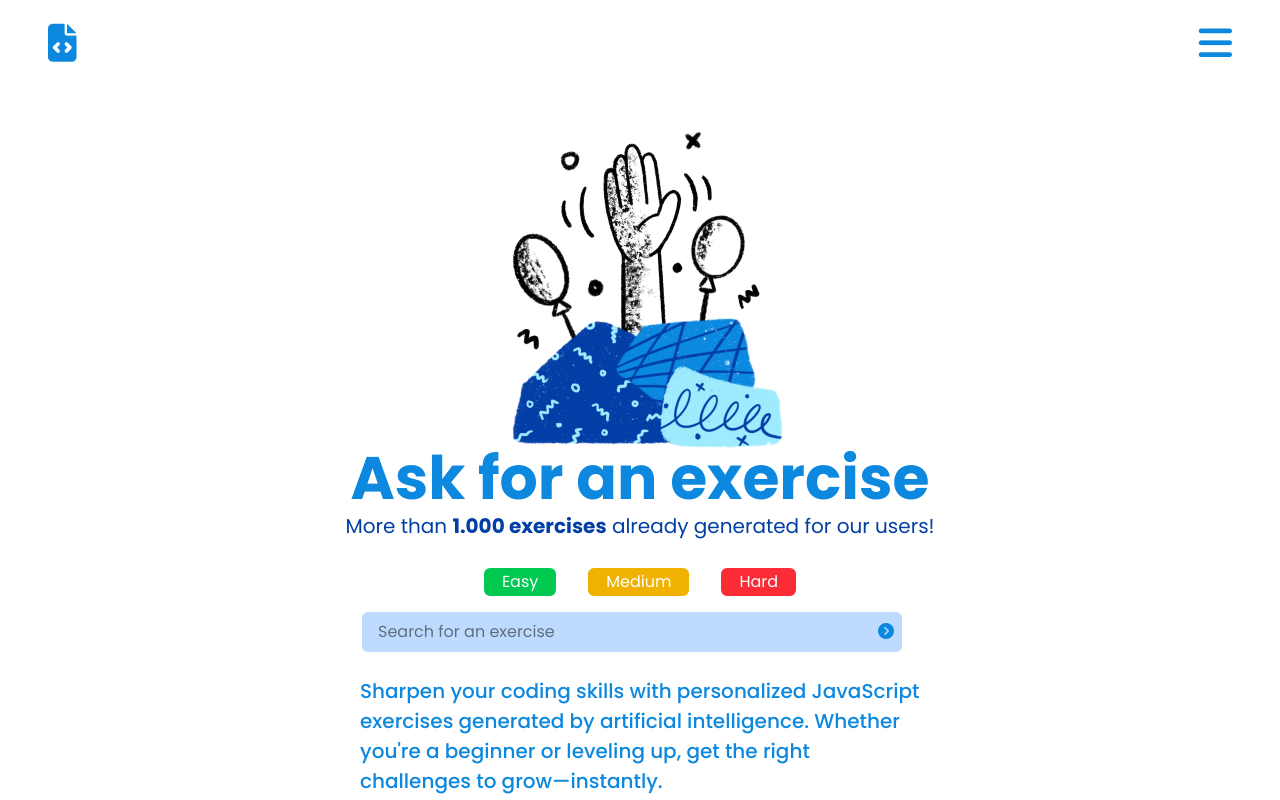
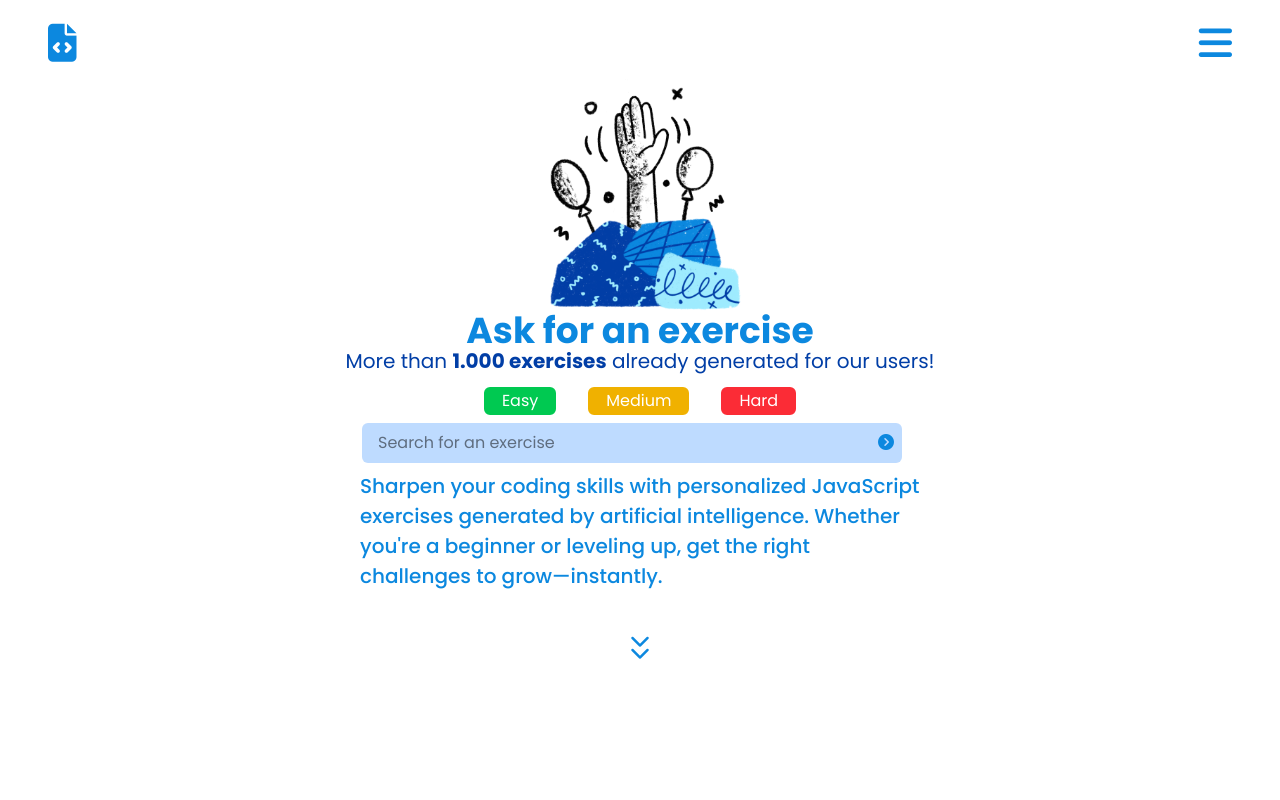
Before and after one commit to gabrielVolponi/code-drill, a website: page index.html in a window 1280 px wide. Shown: the top 800 px of the page. Drawn offline with nearby package versions, Linux system fonts and the light colour scheme.

Commit message:
Distanciamento dos itens para telas xl

```diff
--- a/index.html
+++ b/index.html
@@ -47,17 +47,17 @@
 
 
     <main>
-        <section id="exercises" class="pt-25 lg:pt-10 hero flex flex-col items-center w-full min-h-screen sm:pt-15">
-            <img class="w-3/4 h-3/5 lg:w-[512px] sm:w-[420px]  " src="images/Welcome.png" alt="Ilustração Hero">
+        <section id="exercises" class="pt-25 md:0 xl:mt-[-6%] 2xl:pt-10 2xl:mt-0 hero flex flex-col items-center w-full min-h-screen 2xl:pt-15">
+            <img class="w-3/4 h-3/5 2xl:w-[512px]  sm:w-[420px] xl:w-[360px] " src="images/Welcome.png" alt="Ilustração Hero">
             <div class="relative -top-2 text-center ">
-                <h1 class="text-[#0C88DF] font-bold text-4xl m-1 lg:text-6xl lg:mt-[-6rem] sm:mt-[-4rem] sm:text-5xl ">
+                <h1 class="text-[#0C88DF] font-bold text-4xl m-1 2xl:text-6xl 2xl:mt-[-6rem] sm:mt-[-4rem] xl:text-4xl sm:text-5xl ">
                     Ask for an exercise</h1>
 
-                <p class="w-100 text-sm text-center mb-6 text-[#013EA6] sm:text-xl sm:w-auto">More than <strong>1.000
+                <p class="w-100 text-sm text-center mb-6 text-[#013EA6] sm:text-xl sm:w-auto xl:mt-[-0.5rem] 2xl:mt-0">More than <strong>1.000
                         exercises</strong>
                     already generated for our users!</p>
             </div>
-            <div class="flex gap-8  mb-6 justify-center relative -top-2 sm:pt-1">
+            <div class="flex gap-8  mb-6 justify-center relative -top-2 xl:mt-[-1rem] 2xl:mt-0 sm:pt-1">
                 <p class="border-2 px-4 rounded-md text-white bg-green-500 border-green-500">Easy</p>
                 <p class="border-2 px-4 rounded-md text-white bg-yellow-500 border-yellow-500">Medium</p>
                 <p class="border-2 px-4 rounded-md text-white bg-red-500 border-red-500">Hard</p>
@@ -67,15 +67,15 @@
                     class="w-16 h-16 border-4 border-t-blue-500 border-b-blue-500 border-gray-200 rounded-full animate-spin">
                 </div>
             </div>
-            <div class="flex items-center relative -top-4 ">
+            <div class="flex items-center relative -top-4 xl:mt-[-0.5rem] 2xl:mt-0">
                 <input id="exerciseInput"
                     class="bg-blue-200 w-76 px-2 py-1 rounded-md lg:w-135 lg:px-4 sm:py-2 sm:px-3 sm:w-110" type="text"
                     placeholder="Search for an exercise">
                 <div id="searchIcon" class="relative -left-6 text-[#0C88DF]"><i
                         class="fa-solid fa-circle-chevron-right"></i></div>
             </div>
-            <div class="w-5/6 justify-center mb-10 lg:w-140 sm:w-115 sm:pt-2">
-                <p class="text-[#0C88DF] font-semibold lg:text-[20px] lg:font-medium">Sharpen your coding skills with
+            <div class="w-5/6 justify-center mb-10 lg:w-140 sm:w-115 sm:pt-2 xl:mt-[-1rem] 2xl:mt-0">
+                <p class="text-[#0C88DF] font-semibold lg:text-[20px] lg:font-medium xl ">Sharpen your coding skills with
                     personalized JavaScript
                     exercises generated by artificial intelligence. Whether you're a beginner or leveling up, get the
                     right challenges to grow—instantly.</p>
```
